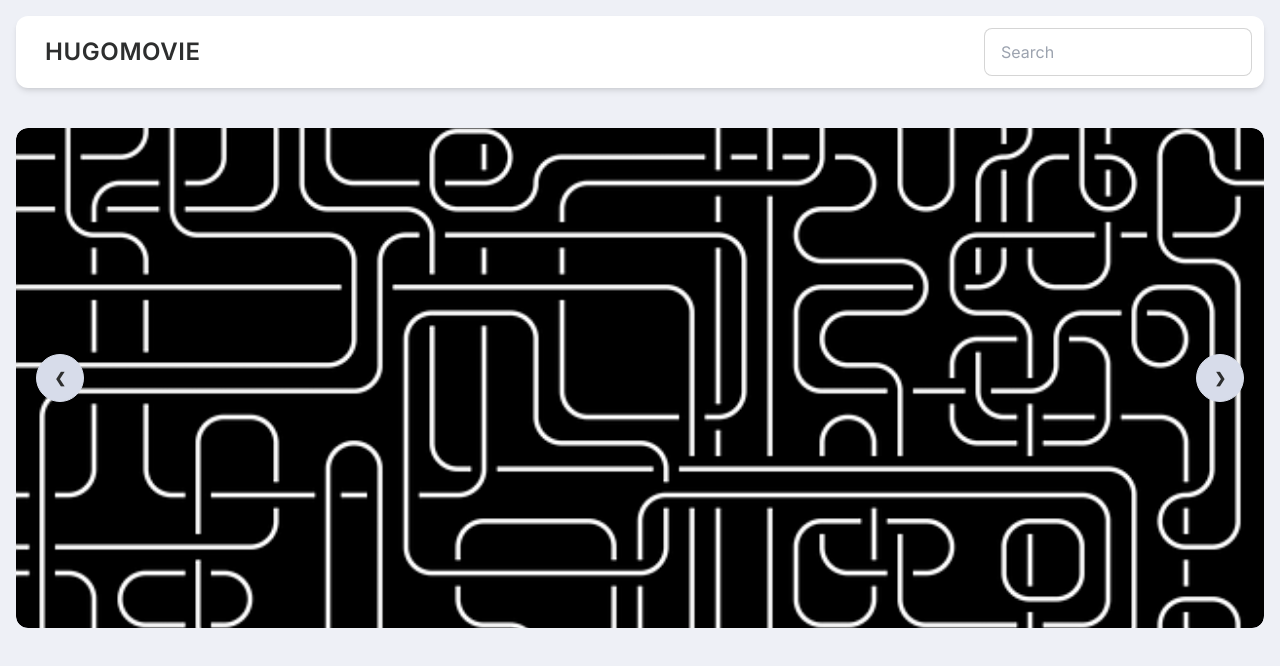
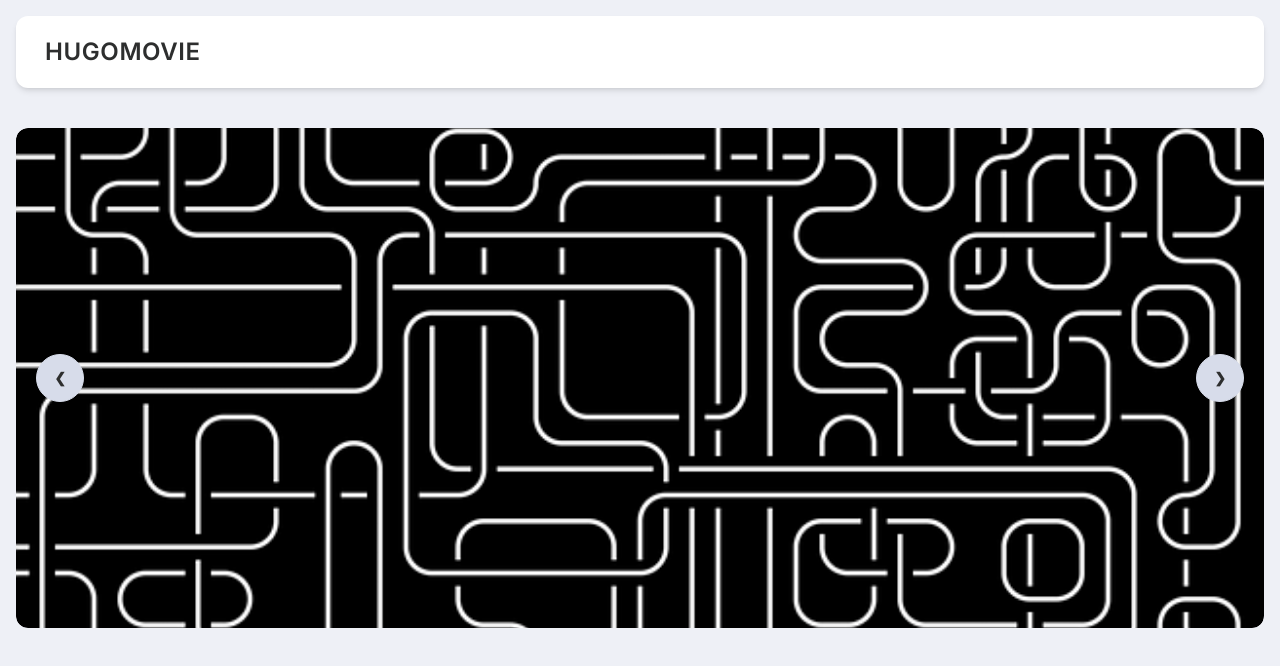
Before and after one commit to zhakazx/hugomovie, a Next.js app: page / in a window 1280 px wide. Shown: the top 666 px of the page. Built offline with nearby package versions, Linux system fonts and the light colour scheme.

Commit message:
feat(home)(navbar): remove search input

```diff
--- a/components/Carousel/index.tsx
+++ b/components/Carousel/index.tsx
@@ -4,7 +4,7 @@ const index = () => {
   return (
     <div className="mt-2 p-4">
       <div>
-        <div className="carousel w-full h-[350px] md:h-[500px] rounded-xl">
+        <div className="carousel w-full h-[300px] md:h-[500px] rounded-xl">
           <div id="slide1" className="carousel-item relative w-full rounded-xl">
             <img src="/hero/hero1.webp" className="w-full object-cover rounded-xl" />
             <div className="absolute flex justify-between transform -translate-y-1/2 left-5 right-5 top-1/2">
--- a/components/Navbar/index.tsx
+++ b/components/Navbar/index.tsx
@@ -7,11 +7,6 @@ const index = () => {
             <div className="flex-1">
                 <a className="btn btn-ghost text-xl md:text-2xl tracking-wide">HugoMovie</a>
             </div>
-            <div className="flex-none gap-2">
-                <div className="form-control">
-                    <input type="text" placeholder="Search" className="input input-bordered bg-white w-auto" />
-                </div>
-            </div>
         </div>
     </div>
   )
```
